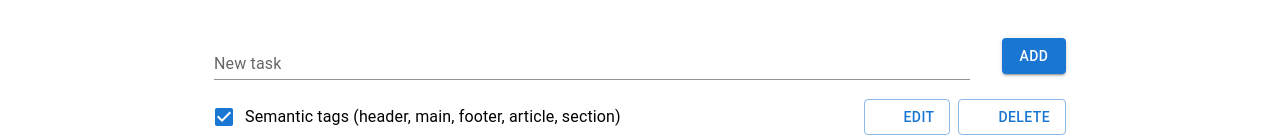
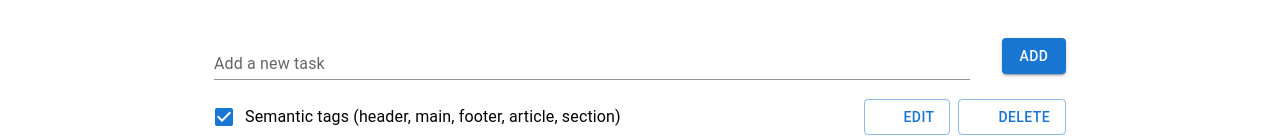
Before and after one commit to Alozi/todo-list, a React (Vite) app: page / in a window 1280 px wide. Shown: the part 204-343 px from the top of the page. Built offline with nearby package versions, Linux system fonts and the light colour scheme; some icons are missing.

Commit message:
Change label on TextField

```diff
--- a/src/components/TodoInput.tsx
+++ b/src/components/TodoInput.tsx
@@ -41,7 +41,7 @@ export default function TodoInput({
     >
       <TextField
         id="outlined-basic"
-        label="New task"
+        label="Add a new task"
         variant="standard"
         sx={{ width: "100%" }}
         inputRef={inputRef}
```
